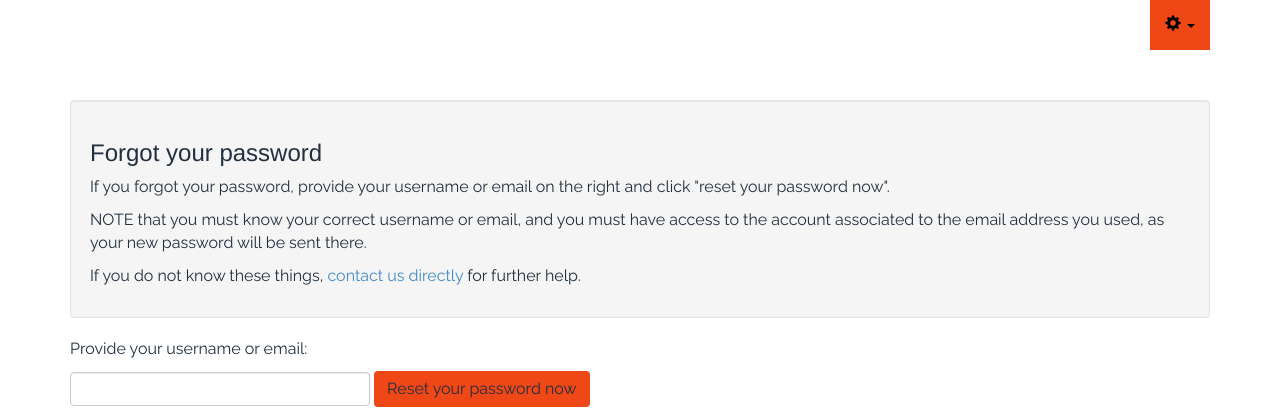
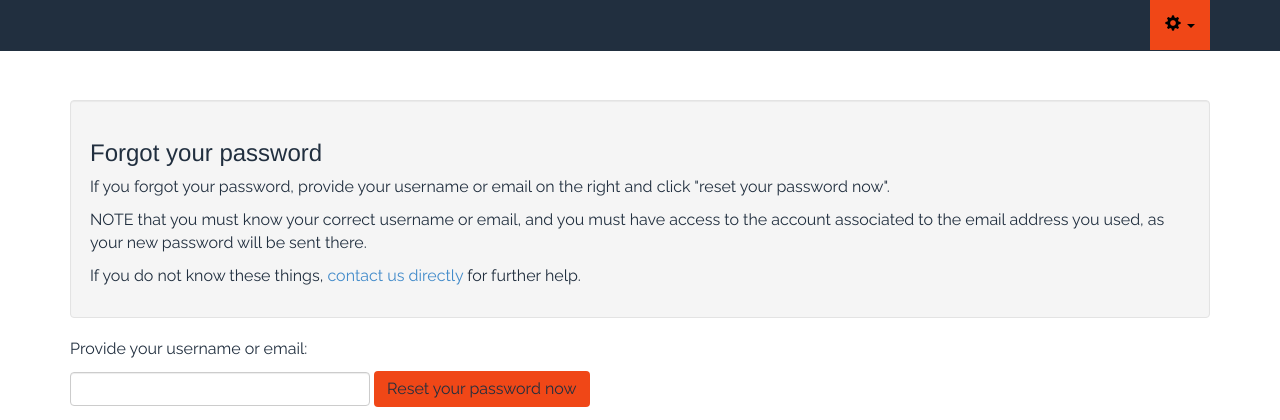
Before and after one commit to oaworks/trustoaui, a Python web app: template portality/templates/account/forgot.html in a window 1280 px wide. Shown: the top 420 px of the page. Run offline with Jinja, Linux system fonts and the light colour scheme; the template is opened without the code that fills it, so the values that code supplies are empty; some libraries are stand-ins or nearby versions.

Commit message:
editing the top nav

```diff
--- a/portality/templates/base.html
+++ b/portality/templates/base.html
@@ -4,7 +4,7 @@
 
 <body>
 
-<div class="navbar navbar-fixed-top">
+<div class="navbar navbar-fixed-top" style="background-color:#212f3f;">
   <div class="container">
     <div class="navbar-header">
       <button type="button" class="navbar-toggle" data-toggle="collapse" data-target=".navbar-collapse">
```
